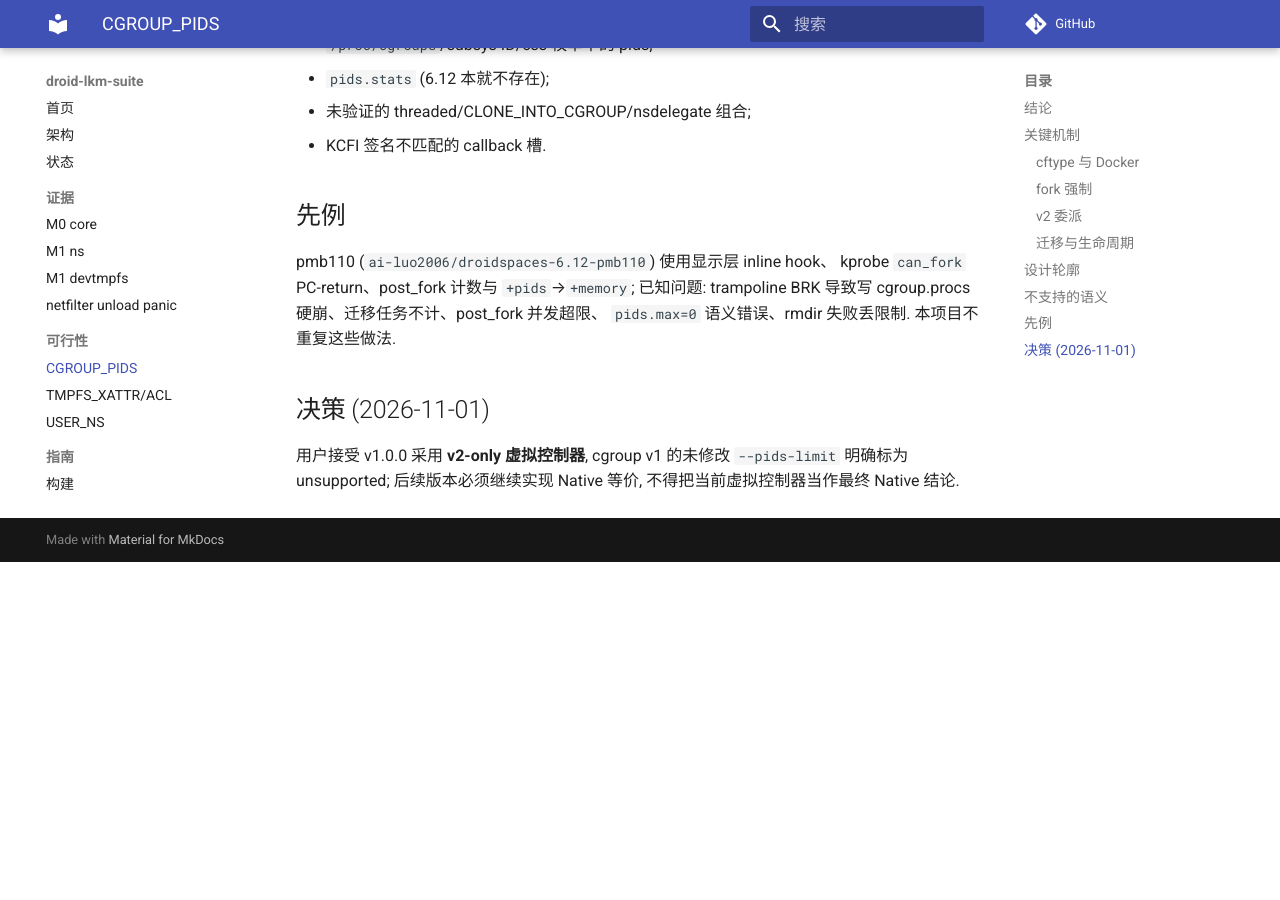
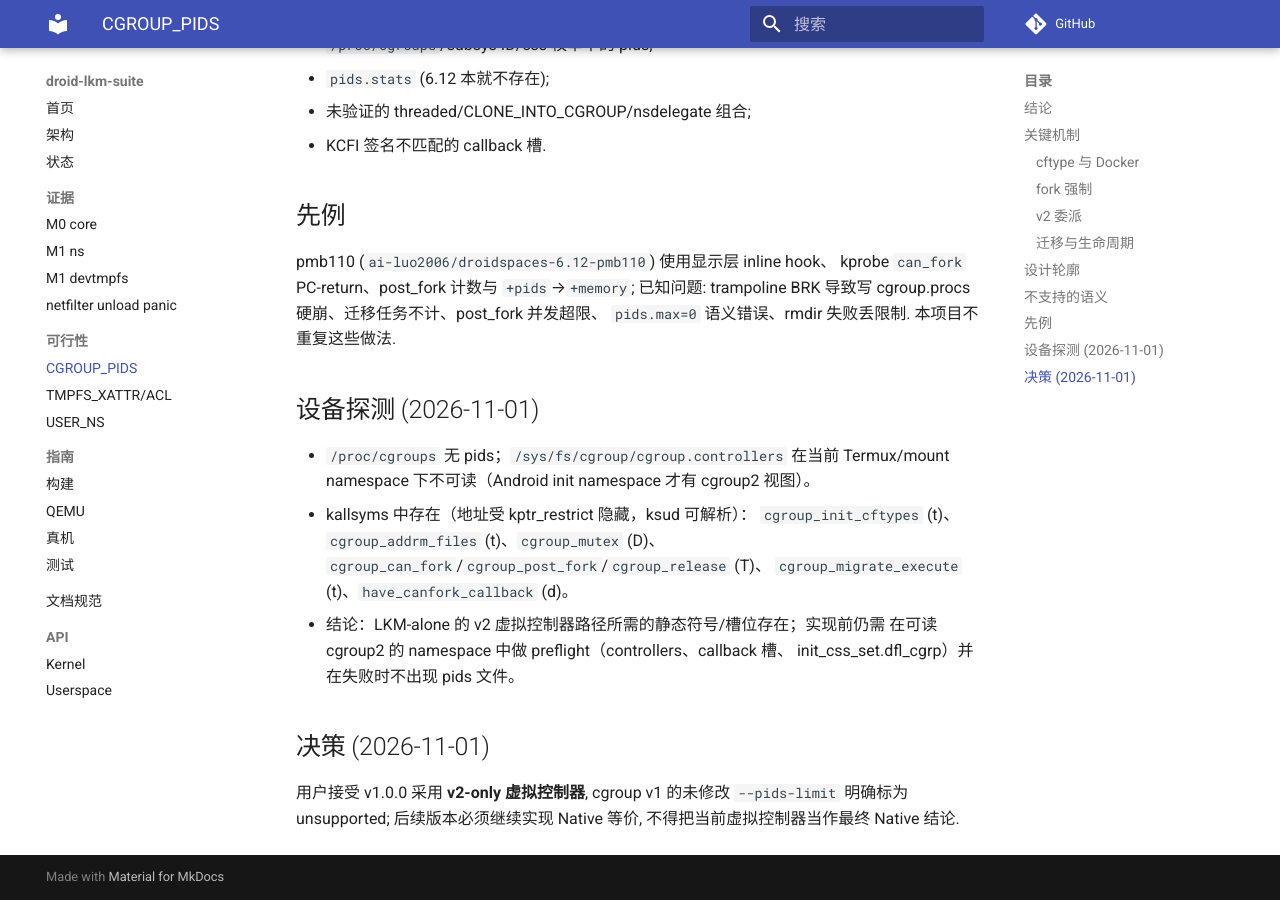
Before and after one commit to uobe1/droid-lkm-suite, an MkDocs documentation site: the page built from docs/feasibility/cgpids.md, in a window 1280 px wide and 900 px high, scrolled down 2300 px. Built offline with MkDocs 1.6.1 and Material for MkDocs 9.7.7, drawn with Linux system fonts in a browser that asks for light colours; comment, search, counter and statistics services are not loaded; before the commit the page ends 2862 px from its top, so only the background shows below that.

Commit message:
docs(cgpids): record device symbol/cgroup probe

```diff
--- a/docs/feasibility/cgpids.md
+++ b/docs/feasibility/cgpids.md
@@ -93,6 +93,18 @@ kprobe `can_fork` PC-return、post_fork 计数与 `+pids`→`+memory`; 已知问
 trampoline BRK 导致写 cgroup.procs 硬崩、迁移任务不计、post_fork 并发超限、
 `pids.max=0` 语义错误、rmdir 失败丢限制. 本项目不重复这些做法.
 
+## 设备探测 (2026-11-01)
+
+- `/proc/cgroups` 无 pids；`/sys/fs/cgroup/cgroup.controllers` 在当前
+  Termux/mount namespace 下不可读（Android init namespace 才有 cgroup2 视图）。
+- kallsyms 中存在（地址受 kptr_restrict 隐藏，ksud 可解析）：
+  `cgroup_init_cftypes` (t)、`cgroup_addrm_files` (t)、`cgroup_mutex` (D)、
+  `cgroup_can_fork`/`cgroup_post_fork`/`cgroup_release` (T)、
+  `cgroup_migrate_execute` (t)、`have_canfork_callback` (d)。
+- 结论：LKM-alone 的 v2 虚拟控制器路径所需的静态符号/槽位存在；实现前仍需
+  在可读 cgroup2 的 namespace 中做 preflight（controllers、callback 槽、
+  init_css_set.dfl_cgrp）并在失败时不出现 pids 文件。
+
 ## 决策 (2026-11-01)
 
 用户接受 v1.0.0 采用 **v2-only 虚拟控制器**, cgroup v1 的未修改
```
